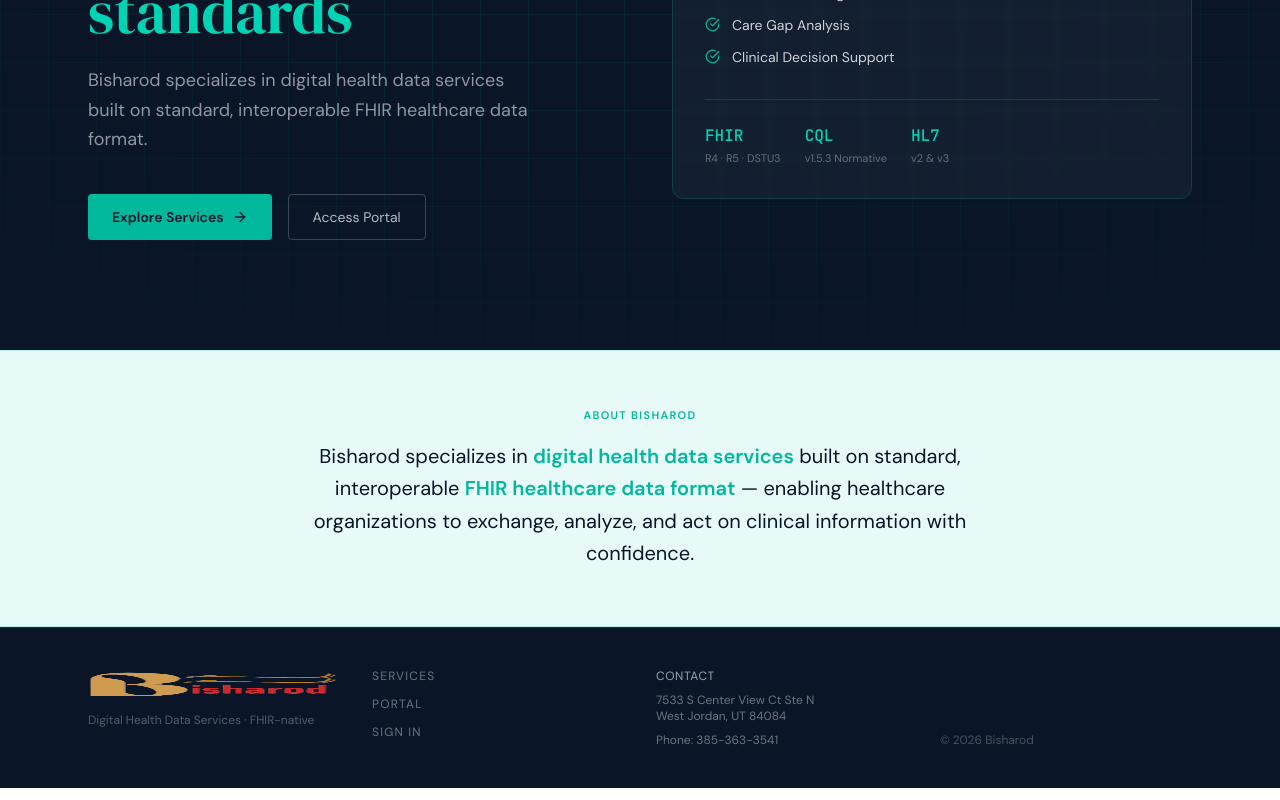
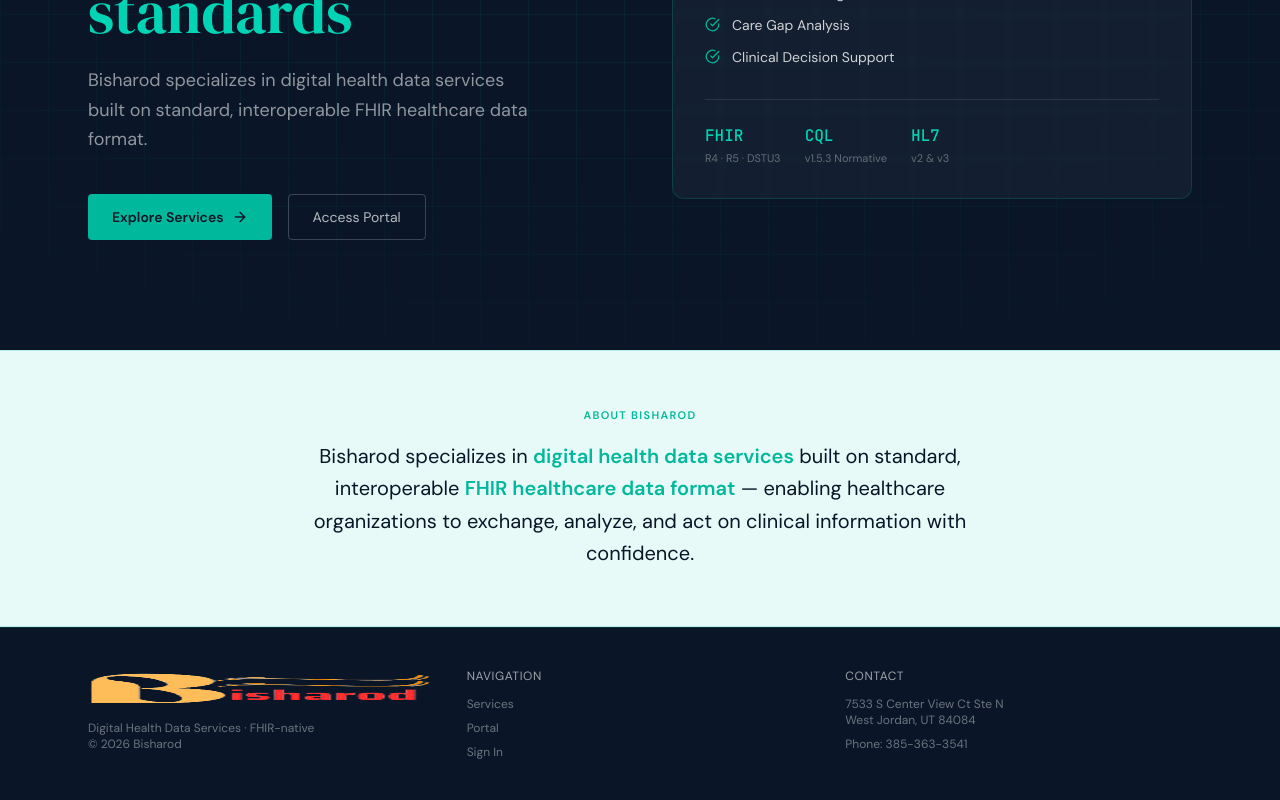
Before and after one commit to asimnipty/bisharod, a React (Vite) app in the folder frontend/: page / in a window 1280 px wide. Shown: the part 434-1234 px from the top of the page. Built offline with nearby package versions, Linux system fonts and the light colour scheme.

Commit message:
Update footer with address and fix alignment

```diff
--- a/frontend/src/components/layout/Footer.tsx
+++ b/frontend/src/components/layout/Footer.tsx
@@ -3,40 +3,45 @@
 export function Footer() {
   return (
     <footer className="bg-bisharod-navy border-t border-bisharod-teal/15">
-      <div className="max-w-6xl mx-auto px-6 py-10 grid grid-cols-1 md:grid-cols-4 gap-8">
+      <div className="max-w-6xl mx-auto px-6 py-10 grid grid-cols-1 md:grid-cols-3 gap-8 items-start">
 
-        {/* Logo */}
+        {/* Logo + Tagline */}
         <div className="flex flex-col gap-3">
           <img
             src="logo.png"
             alt="Bisharod"
-            className="h-8 w-auto opacity-80"
+            className="h-10"
           />
-          <p className="text-white/30 text-xs">
+          <p className="text-white/40 text-xs">
             Digital Health Data Services · FHIR-native
+            <div>
+          © {new Date().getFullYear()} Bisharod
+        </div>
           </p>
+           {/* Copyright ✅ aligned right */}
+
         </div>
 
         {/* Navigation */}
-        <nav className="flex flex-col gap-3">
-          {[
-            { to: "/services", label: "Services" },
-            { to: "/portal", label: "Portal" },
-            { to: "/login", label: "Sign In" },
-          ].map(({ to, label }) => (
-            <Link
-              key={to}
-              to={to}
-              className="text-xs text-white/40 hover:text-bisharod-teal-light uppercase tracking-widest transition-colors"
-            >
-              {label}
-            </Link>
-          ))}
-        </nav>
+        <div className="flex flex-col gap-2">
+          <p className="text-white/60 text-xs uppercase tracking-wider mb-1">
+            Navigation
+          </p>
 
-        {/* Contact Info ✅ NEW */}
-        <div className="text-xs text-white/40">
-          <p className="text-white/60 mb-2 uppercase tracking-wider">
+          <Link to="/services" className="text-white/40 hover:text-bisharod-teal-light text-xs">
+            Services
+          </Link>
+          <Link to="/portal" className="text-white/40 hover:text-bisharod-teal-light text-xs">
+            Portal
+          </Link>
+          <Link to="/login" className="text-white/40 hover:text-bisharod-teal-light text-xs">
+            Sign In
+          </Link>
+        </div>
+
+        {/* Contact ✅ FIXED ALIGNMENT */}
+        <div className="flex flex-col gap-2 text-xs text-white/40">
+          <p className="text-white/60 uppercase tracking-wider mb-1">
             Contact
           </p>
 
@@ -45,15 +50,10 @@
             West Jordan, UT 84084
           </p>
 
-          <p className="mt-2">
-            Phone: 385-363-3541
-          </p>
+          <p>Phone: 385-363-3541</p>
         </div>
 
-        {/* Copyright */}
-        <div className="text-xs text-white/25 flex items-end">
-          © {new Date().getFullYear()} Bisharod
-        </div>
+
 
       </div>
     </footer>
```
